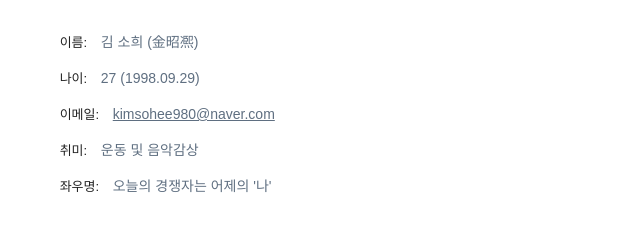
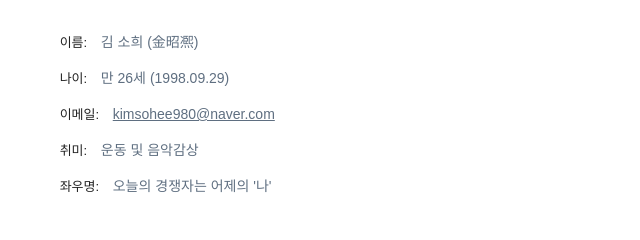
Before and after one commit to Kim-sohee/portfolio, a website: page index.html in a window 1280 px wide. Shown: the part 524-764 px from the top of the page, 484-1124 px from the left. Drawn offline with nearby package versions, Linux system fonts and the light colour scheme.

Commit message:
나이를 만 나이로 변경(후에 자동으로 나이 계산되도록 코드 수정 예정)

```diff
--- a/index.html
+++ b/index.html
@@ -72,7 +72,7 @@
                                     <div class="col-md-6">
                                         <div class="about-desc-info">
                                             <b>나이: </b>
-                                            <span>27 (1998.09.29)</span>
+                                            <span>만 26세 (1998.09.29)</span>
                                         </div>
                                     </div>
                                     <div class="col-md-6">
```
